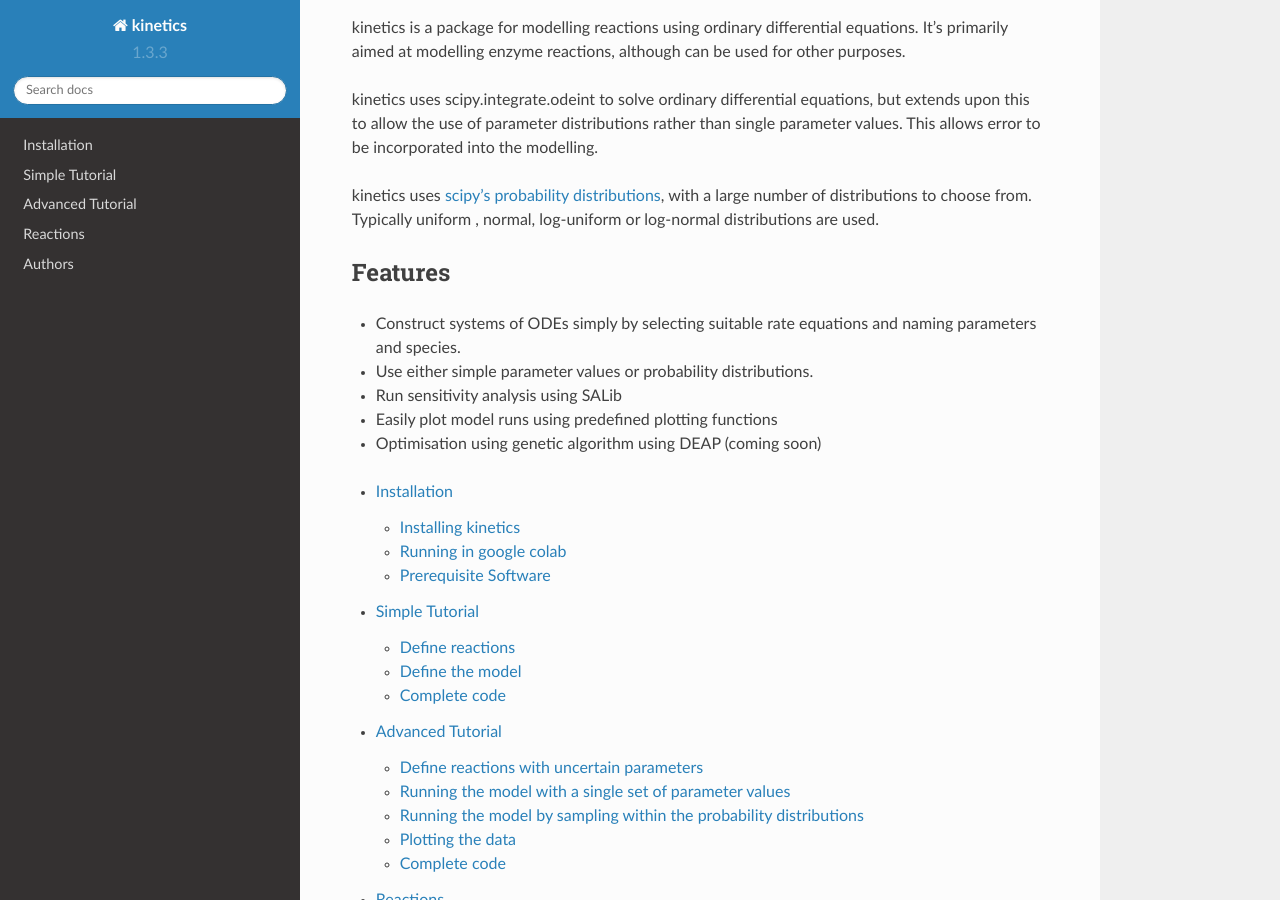
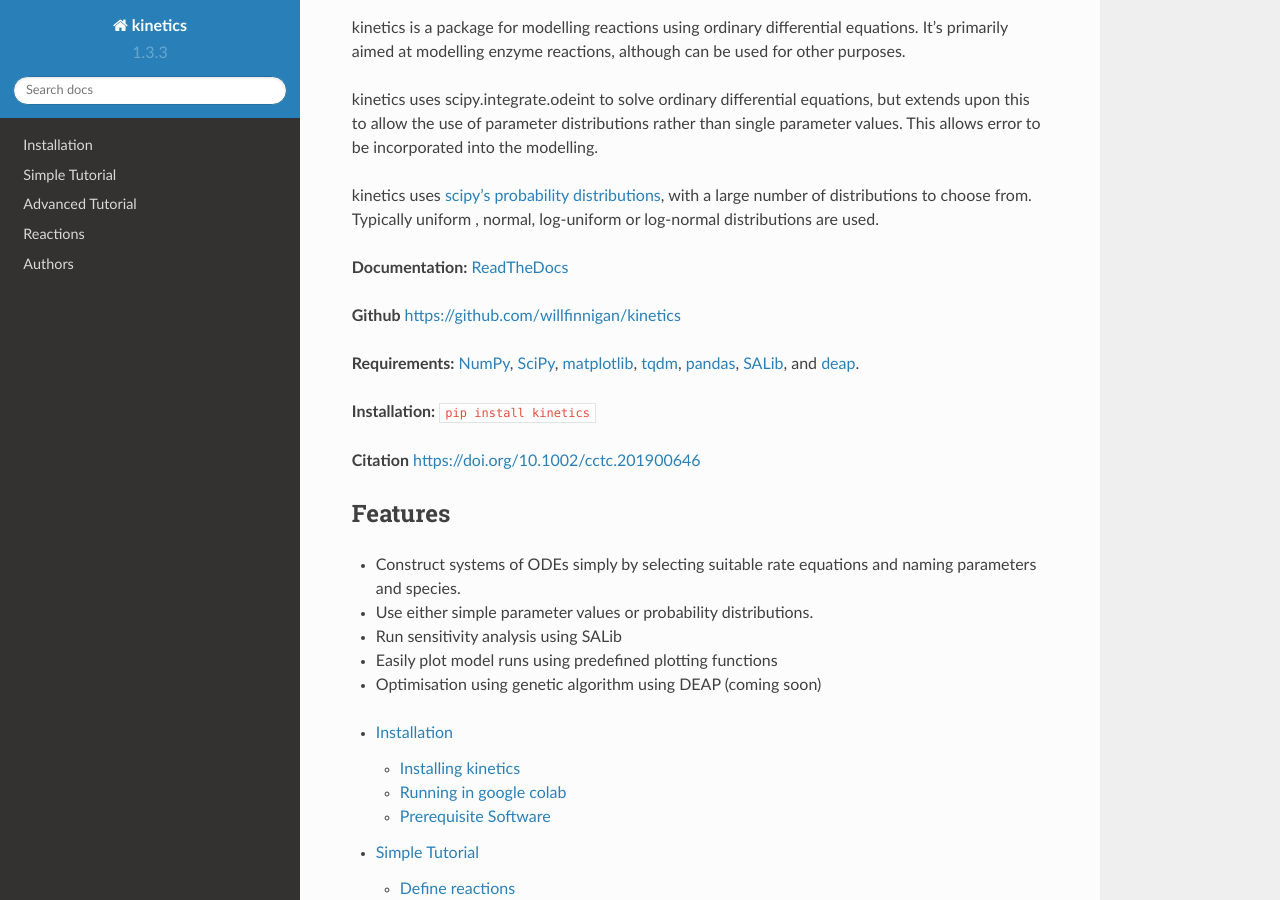
Before and after one commit to willfinnigan/kinetics, a Sphinx documentation site: the page built from docs/index.rst, in a window 1280 px wide and 900 px high, scrolled down 593 px. Built offline with Sphinx 7.4.7 and the Read the Docs theme 2.0.0, drawn with Linux system fonts in a browser that asks for light colours; pages that are not in the unit, such as notebooks, are missing from menus.

Commit message:
documentation

```diff
--- a/README.rst
+++ b/README.rst
@@ -16,11 +16,15 @@ Typically uniform , normal, log-uniform or log-normal distributions are used.
 
 **Documentation:** `ReadTheDocs <http://kinetics.readthedocs.org>`__
 
+**Github** https://github.com/willfinnigan/kinetics
+
 **Requirements:**   `NumPy <http://www.numpy.org/>`_, `SciPy <http://www.scipy.org/>`_,
 `matplotlib <http://matplotlib.org/>`_, `tqdm <https://tqdm.github.io>`_, `pandas <http://pandas.pydata.org>`_,
 `SALib <https://salib.readthedocs.io>`_, and `deap <https://deap.readthedocs.io/en/master/>`_.
 
 **Installation:** ``pip install kinetics``
+
+**Citation** https://doi.org/10.1002/cctc.201900646
 
 .. image:: docs/images/title_diagram.png
    :scale: 20
--- a/docs/index.rst
+++ b/docs/index.rst
@@ -15,6 +15,18 @@ This allows error to be incorporated into the modelling.
 
 kinetics uses `scipy's probability distributions <https://docs.scipy.org/doc/scipy/reference/stats.html/>`_, with a large number of distributions to choose from.
 Typically uniform , normal, log-uniform or log-normal distributions are used.
+
+**Documentation:** `ReadTheDocs <http://kinetics.readthedocs.org>`__
+
+**Github** https://github.com/willfinnigan/kinetics
+
+**Requirements:**   `NumPy <http://www.numpy.org/>`_, `SciPy <http://www.scipy.org/>`_,
+`matplotlib <http://matplotlib.org/>`_, `tqdm <https://tqdm.github.io>`_, `pandas <http://pandas.pydata.org>`_,
+`SALib <https://salib.readthedocs.io>`_, and `deap <https://deap.readthedocs.io/en/master/>`_.
+
+**Installation:** ``pip install kinetics``
+
+**Citation** https://doi.org/10.1002/cctc.201900646
 
 Features
 --------
```
